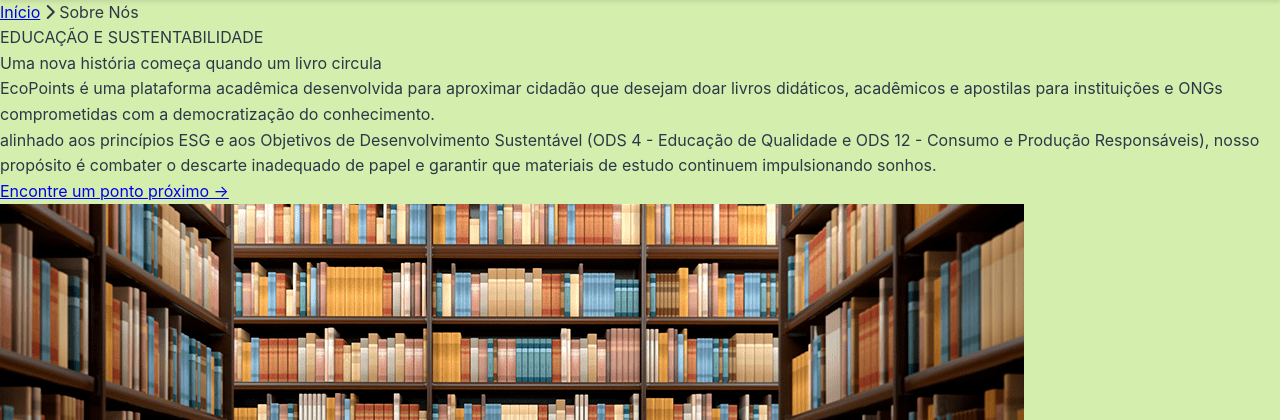
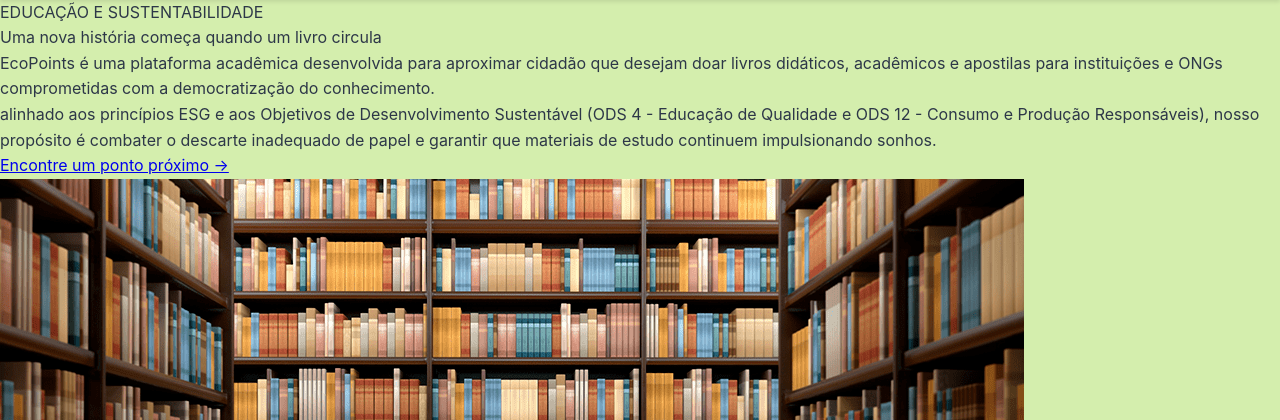
Before and after one commit to Gabrielarruda177/EcoPoint, a Laravel app: page /sobre-nos in a window 1280 px wide. Shown: the part 138-558 px from the top of the page. Run offline with Laravel 12, Linux system fonts and the light colour scheme; some web fonts are replaced.

Commit message:
Remoção do aninhamento inicial, não fica interessante visualmente...

```diff
--- a/resources/views/publico/sobre.blade.php
+++ b/resources/views/publico/sobre.blade.php
@@ -9,14 +9,6 @@
 
 @section('conteudo')
     <main>
-        <section id="diretorio-section">
-            <a href="{{ route('publico.home') }}">Início</a>
-            <a>
-                <i class="fa-solid fa-chevron-right"></i>
-                Sobre Nós
-            </a>
-        </section>
-
         <section id="master">
             <div id="content">
                 <p>EDUCAÇÃO E SUSTENTABILIDADE</p>
```
